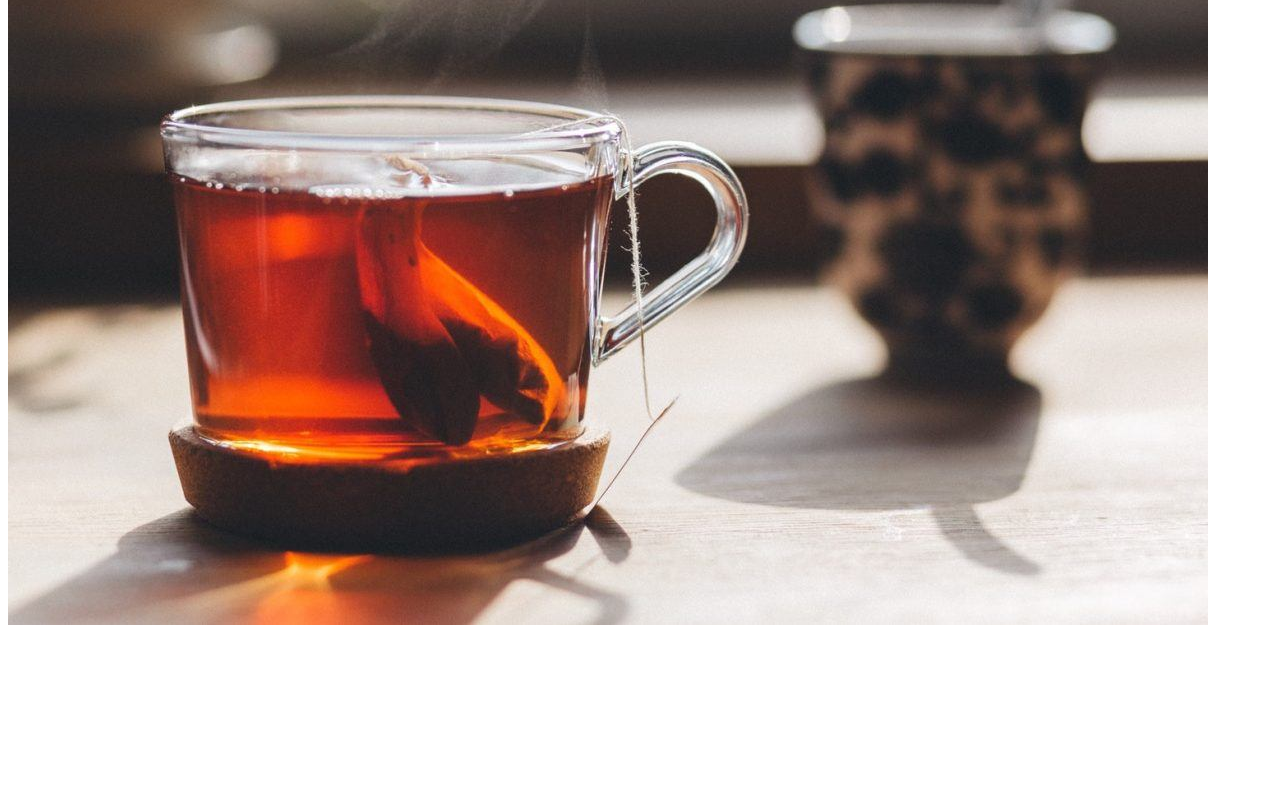
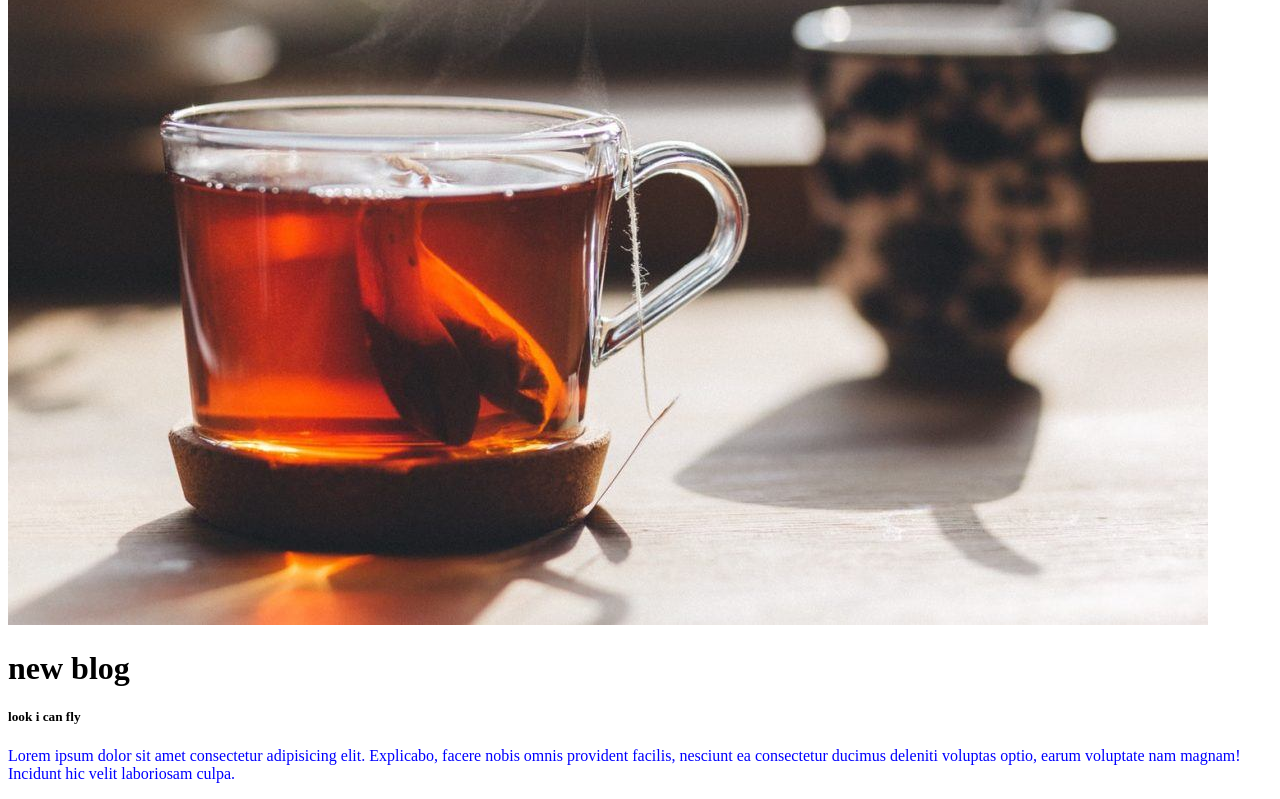
Before and after one commit to Subornapaul17/My-First-Repo, a plain HTML site: page index.html in a window 1280 px wide. Shown: the part 715-1514 px from the top of the page. Before the commit the page ends 1352 px from the top, so only its background shows below. Drawn offline with Linux system fonts and the light colour scheme.

Commit message:
added fly

```diff
--- a/index.html
+++ b/index.html
@@ -16,6 +16,11 @@
     <img src="tea.jpg" alt="tea">
     <img src="su.jpg" alt="tea2">
     <img src="tea2.jpg" alt="tea3">
+    <div>
+        <h1>new blog</h1>
+        <h5>look i can fly</h5>
+        <p>Lorem ipsum dolor sit amet consectetur adipisicing elit. Explicabo, facere nobis omnis provident facilis, nesciunt ea consectetur ducimus deleniti voluptas optio, earum voluptate nam magnam! Incidunt hic velit laboriosam culpa.</p>
+    </div>
 
 </body>
 </html>
```
